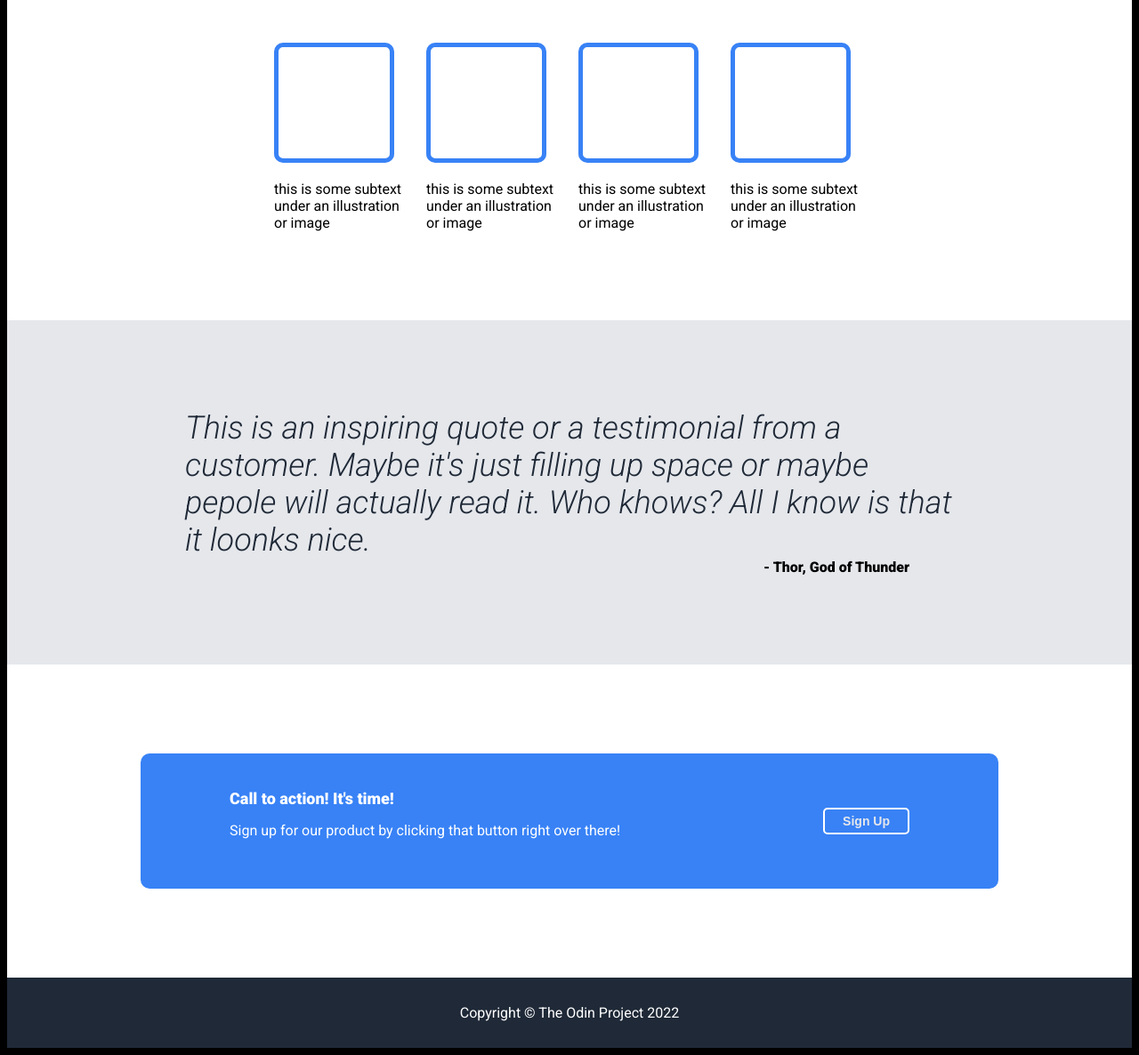
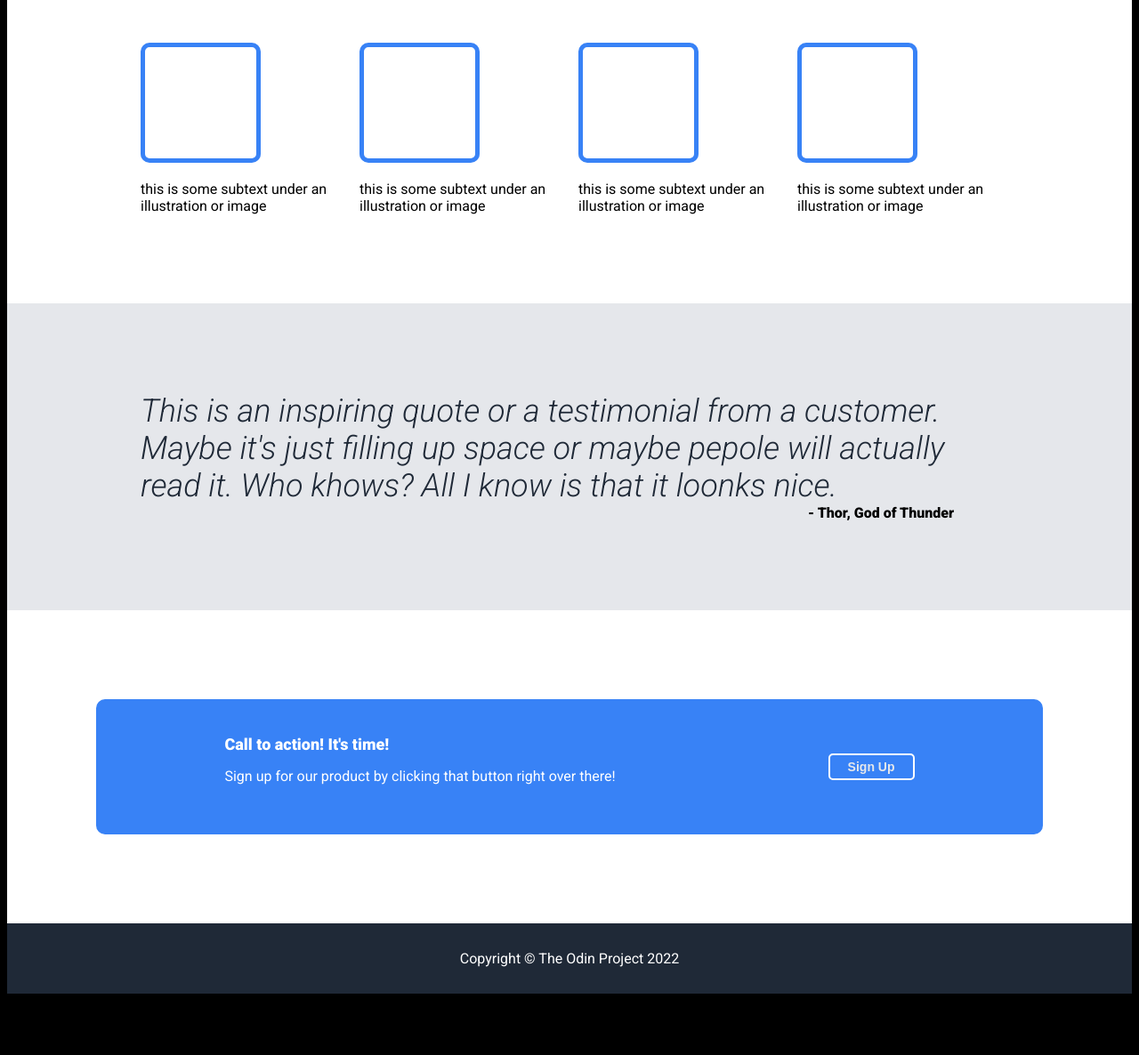
Before and after one commit to Barister/flex-landing-page, a plain HTML site: page index.html in a window 1280 px wide. Shown: the part 586-1772 px from the top of the page at 89% size. After the commit the page ends 1711 px from the top, so only its background shows below. Drawn offline with Linux system fonts and the light colour scheme.

Commit message:
Added east steps to basic look in my mobile

```diff
--- a/style.css
+++ b/style.css
@@ -93,7 +93,7 @@ body {
 }
 
 .cards__container {
-    margin: 0 300px;
+    margin: 0 150px;
     display: flex;
     flex-wrap: wrap;
     justify-content: center;
@@ -122,7 +122,7 @@ body {
 
 .quote {
     background-color: #e5e7eb;
-    padding: 100px 200px;
+    padding: 100px 150px;
 }
 
 .quote__text {
@@ -140,16 +140,17 @@ body {
 
 .call-to-action {
     background-color: #fff;
-    padding: 100px 150px;
+    padding: 100px;
 }
 
 .blue__advert {
     background-color: #3882F6;
     border-radius: 10px;
-    padding: 40px 100px;
+    padding: 40px;
     display: flex;
-    justify-content: space-between;
+    justify-content: space-around;
     align-items: center;
+    gap: 30px;
 }
 
 .blue__advert button {
@@ -165,7 +166,7 @@ body {
 }
 
 .call__text {
-    flex: 1 1 auto;
+    flex: 0 1 auto;
     color: #fff;
 }
 
```
